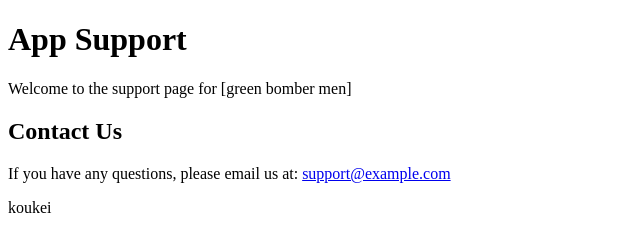
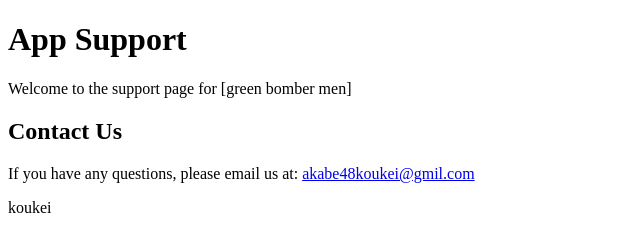
Before and after one commit to 06190528/green-bomber-men-support, a plain HTML site: page docs/index.html in a window 1280 px wide. Shown: the top 234 px of the page, 0-640 px from the left. Drawn offline with Linux system fonts and the light colour scheme.

Commit message:
Update index.html

```diff
--- a/docs/index.html
+++ b/docs/index.html
@@ -10,7 +10,7 @@
     <p>Welcome to the support page for [green bomber men]</p>
     <section>
         <h2>Contact Us</h2>
-        <p>If you have any questions, please email us at: <a href="mailto:akabe48koukei@gmil.com">support@example.com</a></p>
+        <p>If you have any questions, please email us at: <a href="mailto:">akabe48koukei@gmil.com</a></p>
     </section>koukei
     <section>
         <h2>FAQ</h2>
```
